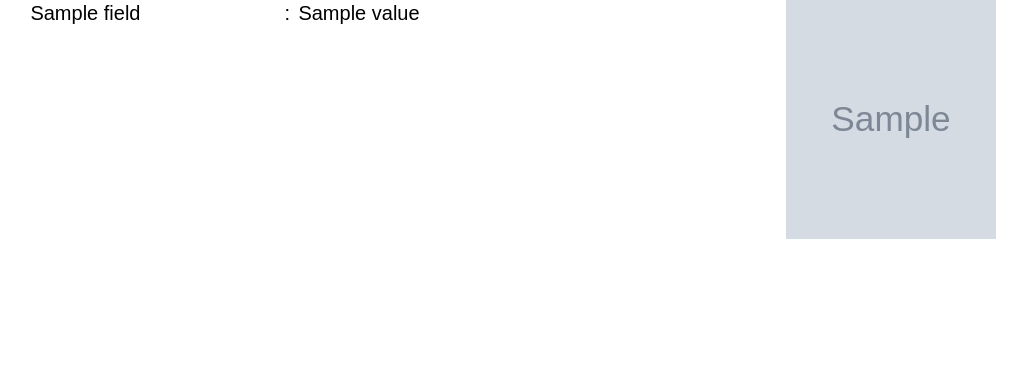
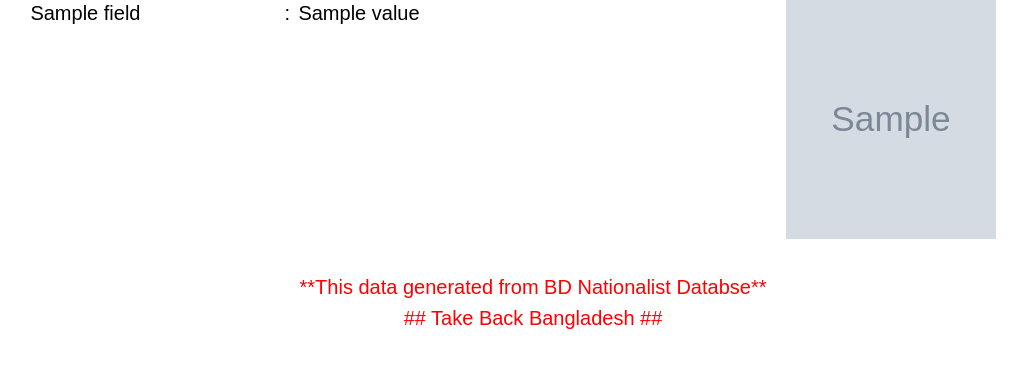
Before and after one commit to refazul/dazzling-rain, a Django app: template templates/pdf.html in a window 1280 px wide. Shown: the part 189-568 px from the top of the page, without its empty margins (107-1134 px from the left). Run offline with Django 4.2, Linux system fonts and the light colour scheme; the template is opened without the code that fills it: most values are stand-ins (such as "Sample title", 1, 10 or a date in 2020); grey boxes marked "Sample" are stand-in pictures; some web fonts are replaced.

Commit message:
punch line

```diff
--- a/templates/pdf.html
+++ b/templates/pdf.html
@@ -37,6 +37,16 @@
             top: 2rem;
             left: 10%
         }
+        .credit {
+            color: red;
+            clear: both;
+            text-align: center;
+            padding-top: 2rem;
+            font-family: sans-serif;
+        }
+        .credit .line2 {
+            margin-top: 0.5rem;
+        }
     </style>
 </head>
 <body>
@@ -64,5 +74,9 @@
     <div class="image">
         <img width="210" height="240" src={{image}}>
     </div>
+    <div class="credit">
+        <div class="line1">**This data generated from BD Nationalist Databse**</div>
+        <div class="line2">## Take Back Bangladesh ##</div>
+    </div>
 </body>
 </html>
```
